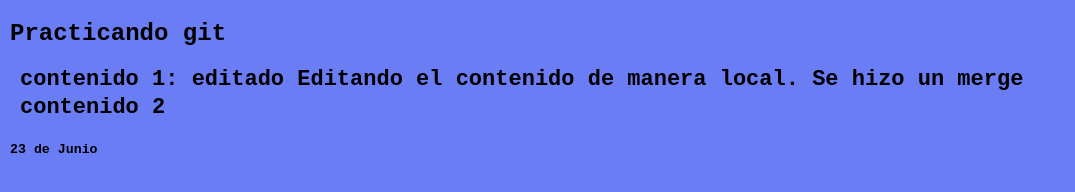
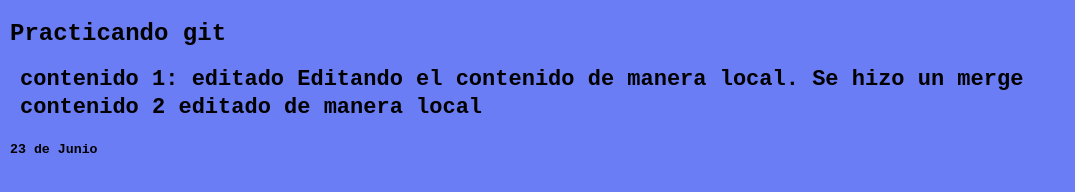
Before and after one commit to Germanvelardez2018/practica_git, a plain HTML site: page index.html in a window 1280 px wide. Shown: the whole page, without its empty margins (0-1075 px from the left). Drawn offline with Linux system fonts and the light colour scheme.

Commit message:
se ha editado contenido 2 de manera local

```diff
--- a/index.html
+++ b/index.html
@@ -20,6 +20,7 @@
     </div>
     <div class=" contenido">
         contenido 2
+        editado de manera local
 
     </div>
     <footer>
```
